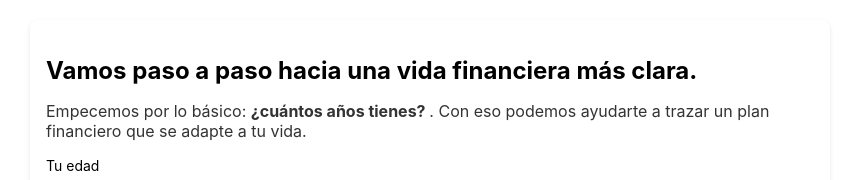
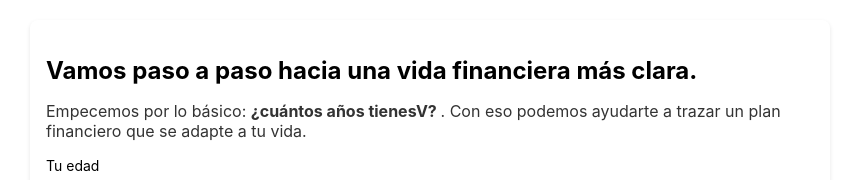
Before and after one commit to Natenun/retirement-calculator, a React (Create React App) app: page / in a window 1280 px wide. Shown: the top 180 px of the page, without its empty margins (210-1073 px from the left). Built offline with nearby package versions, Linux system fonts and the light colour scheme.

Commit message:
'19062025-1'

```diff
--- a/src/RetirementPlanCalculator.js
+++ b/src/RetirementPlanCalculator.js
@@ -281,7 +281,7 @@ const RetirementPlanCalculator = () => {
         {error && <p style={{ color: "red" }}>{error}</p>}
         <div style={{ marginBottom: "16px" }}>
           <p style={{ fontSize: "16px", color: "#333" }}>
-            Empecemos por lo básico: <strong>¿cuántos años tienes? </strong>.
+            Empecemos por lo básico: <strong>¿cuántos años tienesV? </strong>.
             Con eso podemos ayudarte a trazar un plan financiero que se adapte a tu vida.
           </p>
         </div>
```
